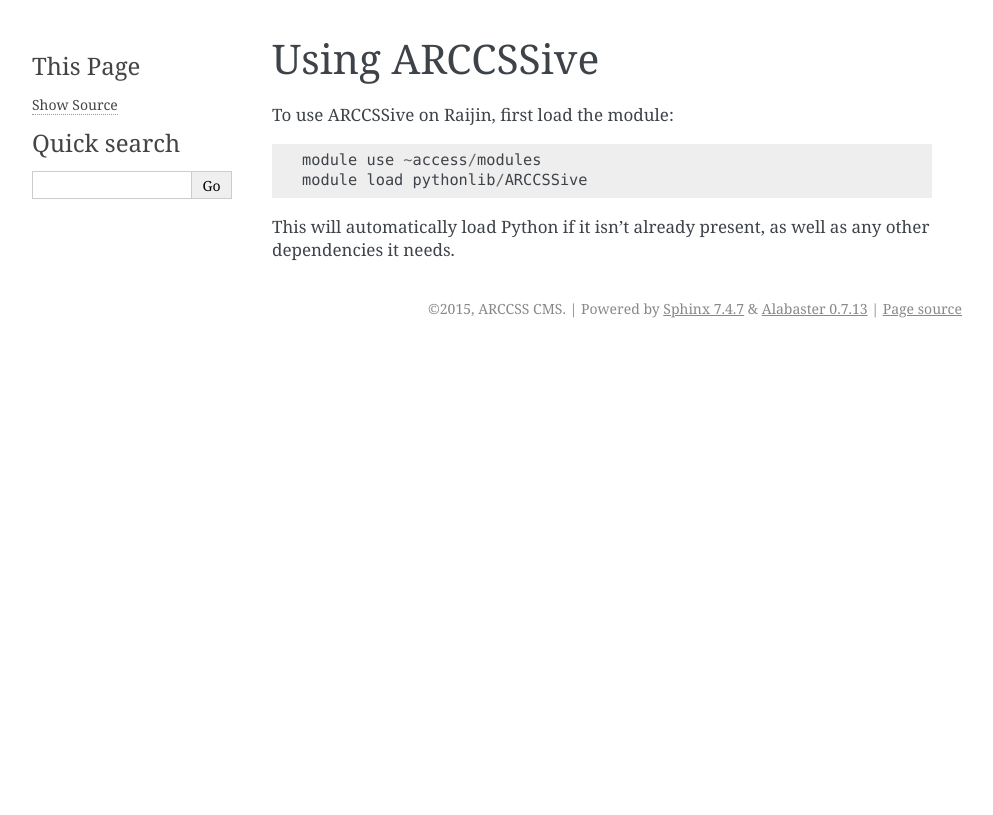
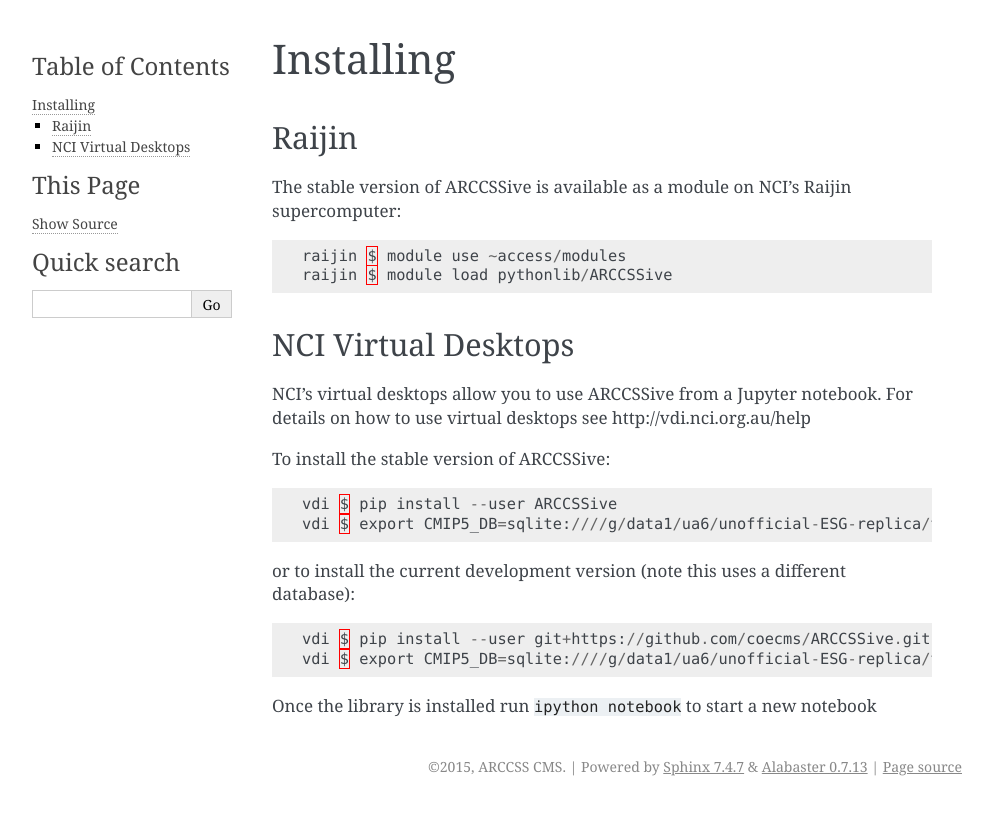
Before and after one commit to coecms/ARCCSSive, a Sphinx documentation site: the page built from docs/using.md, in a window 1280 px wide. Shown: the top 815 px of the page, without its empty margins (148-1141 px from the left). Built offline with Sphinx 7.4.7, drawn with Linux system fonts in a browser that asks for light colours; the version number could not be read and is left out.

Commit message:
Update docs with install info

```diff
--- a/docs/conf.py
+++ b/docs/conf.py
@@ -15,6 +15,7 @@
 import sys
 import os
 import shlex
+from recommonmark.parser import CommonMarkParser
 
 # If extensions (or modules to document with autodoc) are in another directory,
 # add these directories to sys.path here. If the directory is relative to the
@@ -39,10 +40,12 @@
 # Add any paths that contain templates here, relative to this directory.
 templates_path = ['_templates']
 
+source_parsers = {
+    '.md': CommonMarkParser,
+}
 # The suffix(es) of source filenames.
 # You can specify multiple suffix as a list of string:
-# source_suffix = ['.rst', '.md']
-source_suffix = '.rst'
+source_suffix = ['.rst', '.md']
 
 # The encoding of source files.
 #source_encoding = 'utf-8-sig'
--- /dev/null
+++ b/docs/using.md
@@ -0,0 +1,27 @@
+Installing
+==========
+
+### Raijin
+
+The stable version of ARCCSSive is available as a module on NCI's Raijin supercomputer:
+
+    raijin $ module use ~access/modules
+    raijin $ module load pythonlib/ARCCSSive
+
+### NCI Virtual Desktops
+
+NCI's virtual desktops allow you to use ARCCSSive from a Jupyter notebook. For
+details on how to use virtual desktops see http://vdi.nci.org.au/help
+
+To install the stable version of ARCCSSive:
+
+    vdi $ pip install --user ARCCSSive
+    vdi $ export CMIP5_DB=sqlite:////g/data1/ua6/unofficial-ESG-replica/tmp/tree/new_cmip5_test.db
+
+or to install the current development version (note this uses a different
+database):
+
+    vdi $ pip install --user git+https://github.com/coecms/ARCCSSive.git
+    vdi $ export CMIP5_DB=sqlite:////g/data1/ua6/unofficial-ESG-replica/tmp/tree/new_cmip5_test2.db
+
+Once the library is installed run `ipython notebook` to start a new notebook
--- a/docs/using.rst
+++ /dev/null
@@ -1,10 +0,0 @@
-Using ARCCSSive
-===============
-
-To use ARCCSSive on Raijin, first load the module::
-
-    module use ~access/modules
-    module load pythonlib/ARCCSSive
-
-This will automatically load Python if it isn't already present, as well as any
-other dependencies it needs.
```
Also changed, not shown: docs/index.rst (+19 -0 lines), 1 other file.
